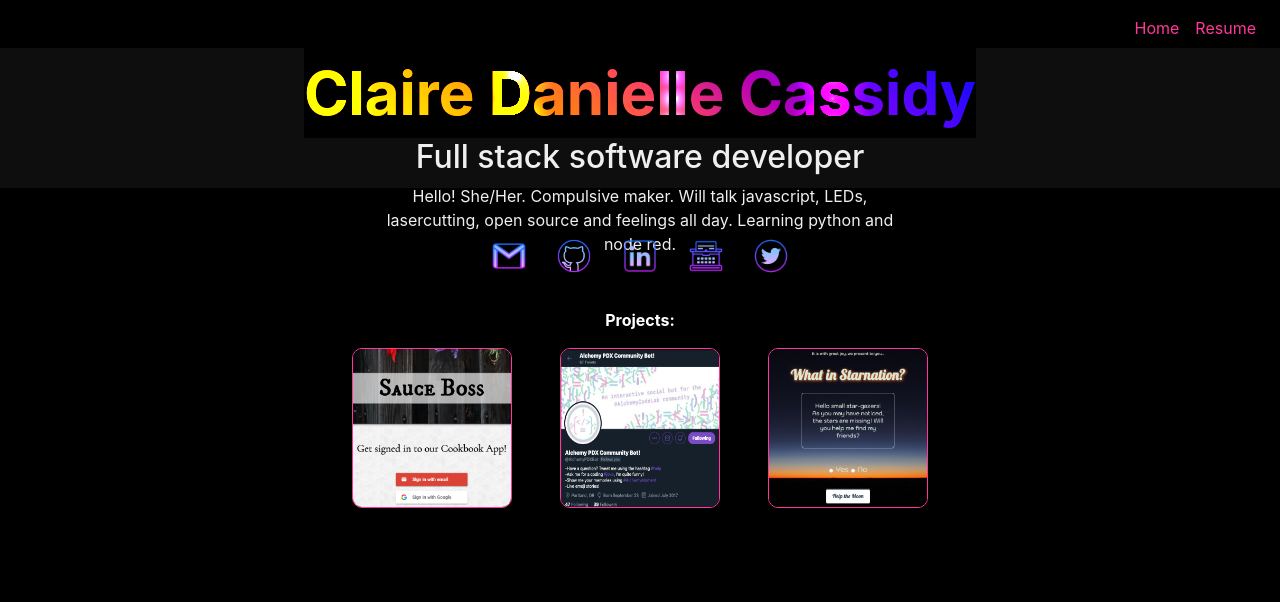
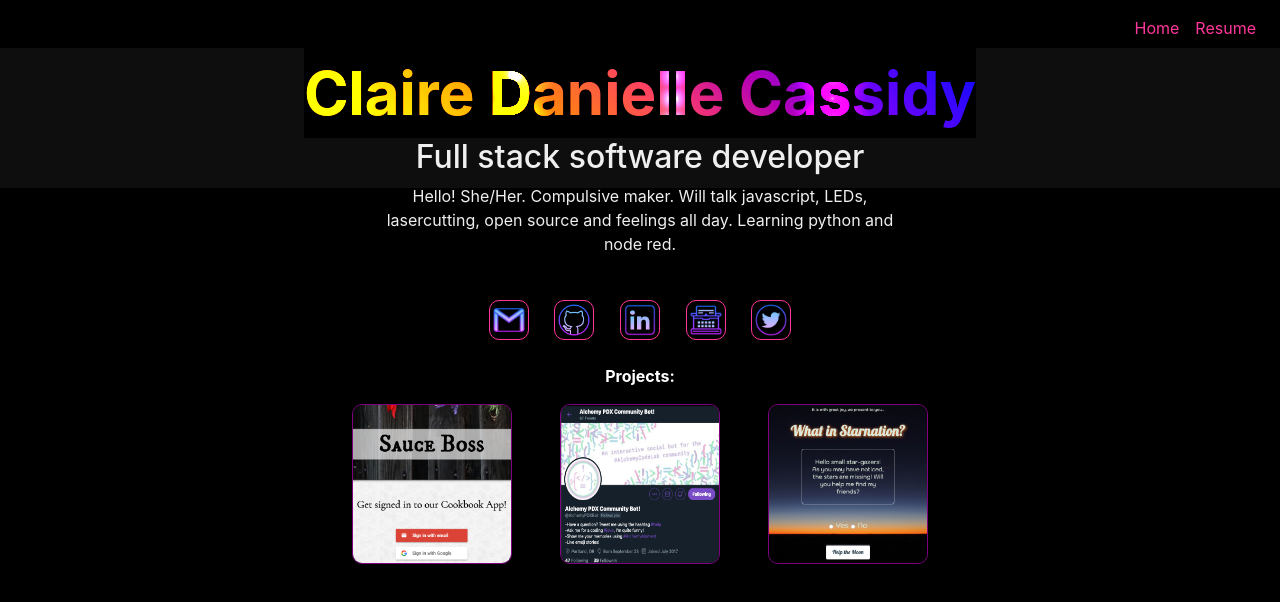
Before and after one commit to SlumberParty/Portfolio-Page, a React (Create React App) app: page / in a window 1280 px wide. Shown: the top 602 px of the page. Built offline with nearby package versions, Linux system fonts and the light colour scheme.

Commit message:
home outlined done

```diff
--- a/src/Home.css
+++ b/src/Home.css
@@ -1,12 +1,12 @@
 .home {
   text-align: center;
   color: white;
-  margin-top: 3em;
+  margin-top: 7em;
 }
 
 .home-sections {
   font-weight: bold;
-  margin-top: 2em;
+  margin-top: 1.5em;
 }
 
 .home-contact-icon {
@@ -15,17 +15,7 @@
   height: 2.5em;
   width: 2.5em;
   border-radius: 10px;
-}
-
-p {
-  margin-left: 2.6em;
-  margin-right: 2.6em;
-}
-
-.names {
-  display: flex;
-  flex-direction: row;
-  justify-content: center;
+  border: 1px solid rgb(255, 55, 155);
 }
 
 .project-icon {
@@ -34,5 +24,5 @@ p {
   margin-left: 1.5em;
   margin-right: 1.5em;
   border-radius: 10px;
-  border: 1px solid rgb(255, 55, 155);
+  border: 1px solid purple
 }
```
Also changed, not shown: src/Home.js (+0 -8 lines).
